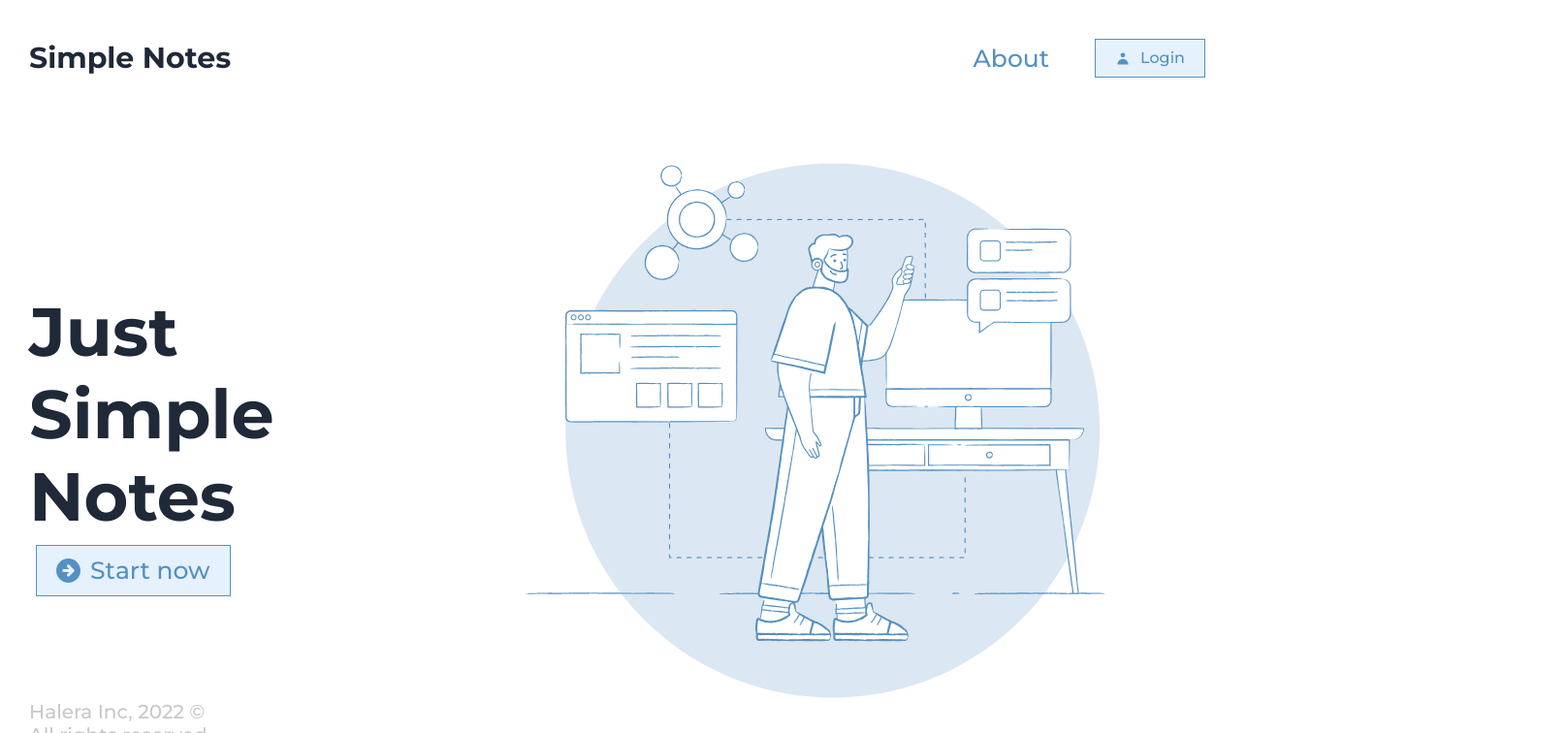
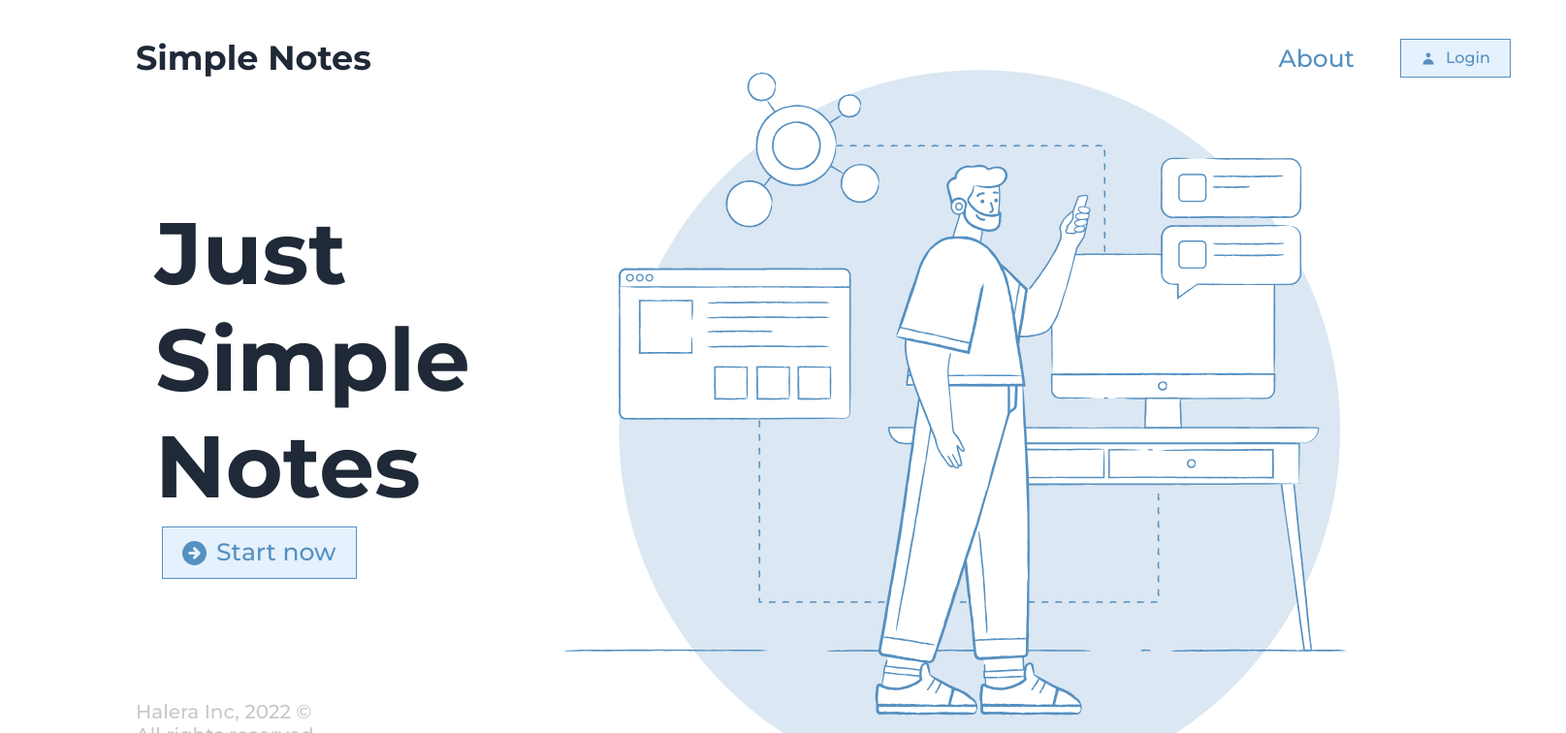
Before and after one commit to Halera-inc/simple-notes-front, a Next.js app: page / in a window 1280 px wide. Shown: the top 756 px of the page at 97% size, 1615 px wide, since content can reach past the window. Built offline with nearby package versions, Linux system fonts and the light colour scheme; no server answers.

Commit message:
HALERA-69 fix: адаптив для страницы LANDING

```diff
--- a/src/styles/landingStyle/Header.module.css
+++ b/src/styles/landingStyle/Header.module.css
@@ -26,6 +26,53 @@
     padding-right: 40px;
     cursor: pointer;
 }
+/*@media screen and (max-width: 540px) {*/
+/*    .header {*/
+/*        margin: 0 20px;*/
+/*    }*/
+/*    .header p {*/
+/*        display: none;*/
+/*        width: 100%;*/
+/*    }*/
+/*    .title {*/
+/*        padding: 0;*/
+/*        line-height: 36px;*/
+/*        font-size: 30px;*/
+/*        font-weight: bold;*/
+/*    }*/
+
+/*}*/
+/*@media screen and (min-width: 541px) {*/
+/*    .header {*/
+/*        margin: 0;*/
+/*    }*/
+/*    .header p {*/
+/*        display: block;*/
+/*        width: 100%;*/
+/*    }*/
+/*    .title {*/
+/*        padding: 0;*/
+/*        line-height: 36px;*/
+/*        font-size: 30px;*/
+/*        font-weight: bold;*/
+/*    }*/
+
+/*}*/
+/*@media screen and (min-width: 913px) {*/
+/*    .header {*/
+/*        margin: 0;*/
+/*    }*/
+/*    .header p {*/
+/*        display: block;*/
+/*        width: 100%;*/
+/*    }*/
+/*    .title {*/
+/*        padding: 0;*/
+/*        line-height: 36px;*/
+/*        font-size: 30px;*/
+/*        font-weight: bold;*/
+/*    }*/
+/*}*/
 @media screen and (max-width: 540px) {
     .header {
         margin: 0 20px;
@@ -60,7 +107,7 @@
 }
 @media screen and (min-width: 913px) {
     .header {
-        margin: 0;
+        margin: 0 50px;
     }
     .header p {
         display: block;
@@ -73,3 +120,13 @@
         font-weight: bold;
     }
 }
+@media screen and (min-width: 1024px) {
+    .header {
+        margin-left: 0;
+    }
+    .title {
+        font-weight: 700;
+        font-size: 35px;
+        line-height: 42px;
+    }
+}
--- a/src/styles/landingStyle/LandingPage.module.css
+++ b/src/styles/landingStyle/LandingPage.module.css
@@ -27,3 +27,29 @@
         overflow: unset;
     }
 }
+@media screen and (min-width: 1024px) {
+    .landing {
+        margin: 0 110px;
+    }
+}
+@media screen and (max-width: 540px) {
+    .landing {
+        padding: 0 0 2rem 0;
+        align-items: center;
+        overflow: hidden;
+    }
+}
+@media screen and (min-width: 541px) {
+    .landing {
+        padding: 0 30px 30px 30px;
+        align-items: center;
+        overflow: hidden;
+    }
+}
+@media screen and (min-width: 913px) {
+    .landing {
+        padding: 0 30px 30px 30px;
+        align-items: center;
+        overflow: unset;
+    }
+}
--- a/src/styles/landingStyle/MainBlock.module.css
+++ b/src/styles/landingStyle/MainBlock.module.css
@@ -6,8 +6,6 @@
 }
 
 .blockTitle {
-    position: relative;
-    z-index: 100;
     padding-top: 112px;
     display: flex;
     justify-content: flex-start;
@@ -63,6 +61,7 @@
         font-size: 70px;
         line-height: 85px;
         font-weight: bold;
+        z-index: 10;
     }
 
     .blockTitle {
@@ -74,6 +73,9 @@
     }
 }
 
+    .blockTitle {
+        padding-top: 0;
+    }
 @media screen and (min-width: 541px) {
     .imgTitle svg {
         z-index: 0;
@@ -84,13 +86,20 @@
         opacity: 0.6;
     }
 
+    .mainBlockContainer {
+        margin: 0 20px;
+    }
+}
+
+
+
     .title {
         margin-bottom: 0;
         font-size: 70px;
         line-height: 85px;
         font-weight: bold;
     }
-}
+
 @media screen and (min-width: 913px) {
     .imgTitle svg {
         width: 600px;
@@ -98,3 +107,16 @@
         opacity: 1;
     }
 }
+@media screen and (min-width: 1024px) {
+    .imgTitle svg {
+        width: 1000px;
+        position: unset;
+        opacity: 1;
+    }
+    .title {
+        margin-bottom: 0;
+        font-weight: 600;
+        font-size: 90px;
+        line-height: 110px;
+    }
+}
```
